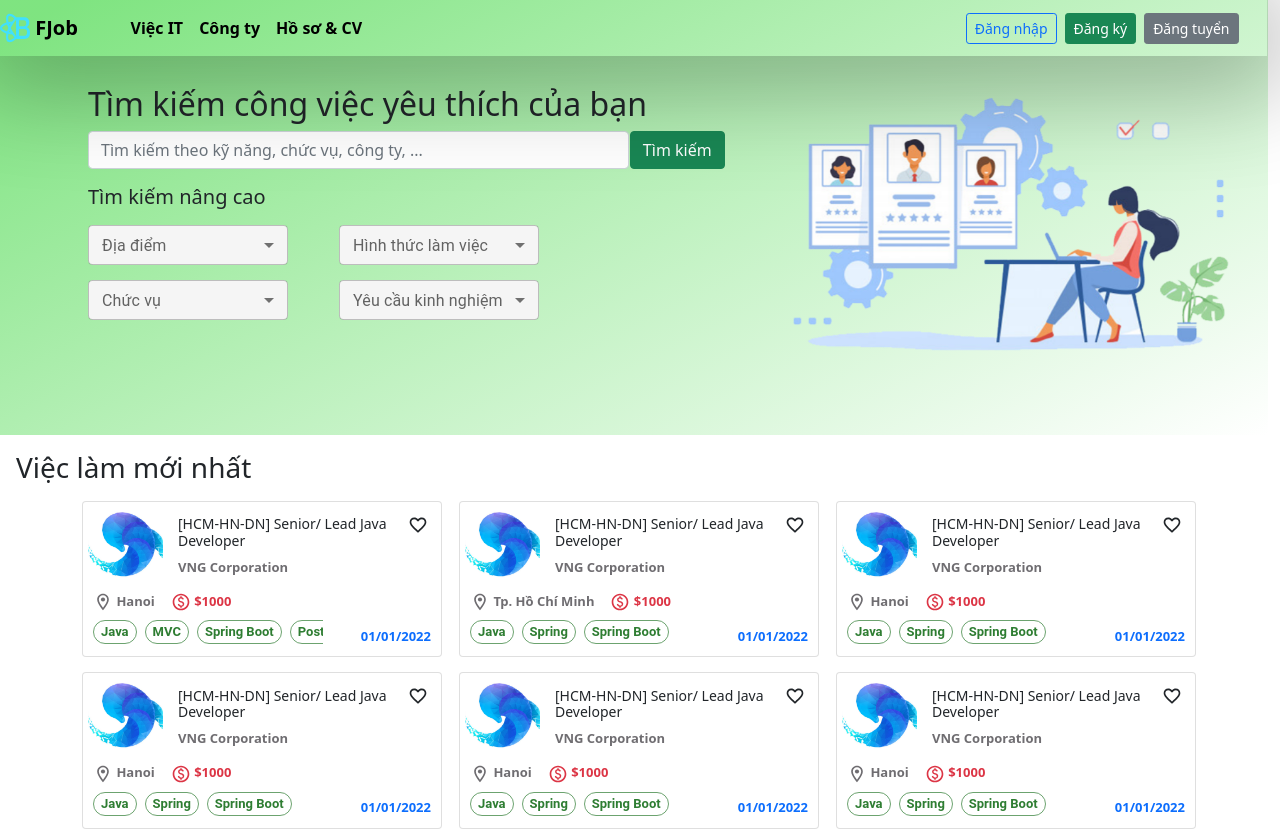
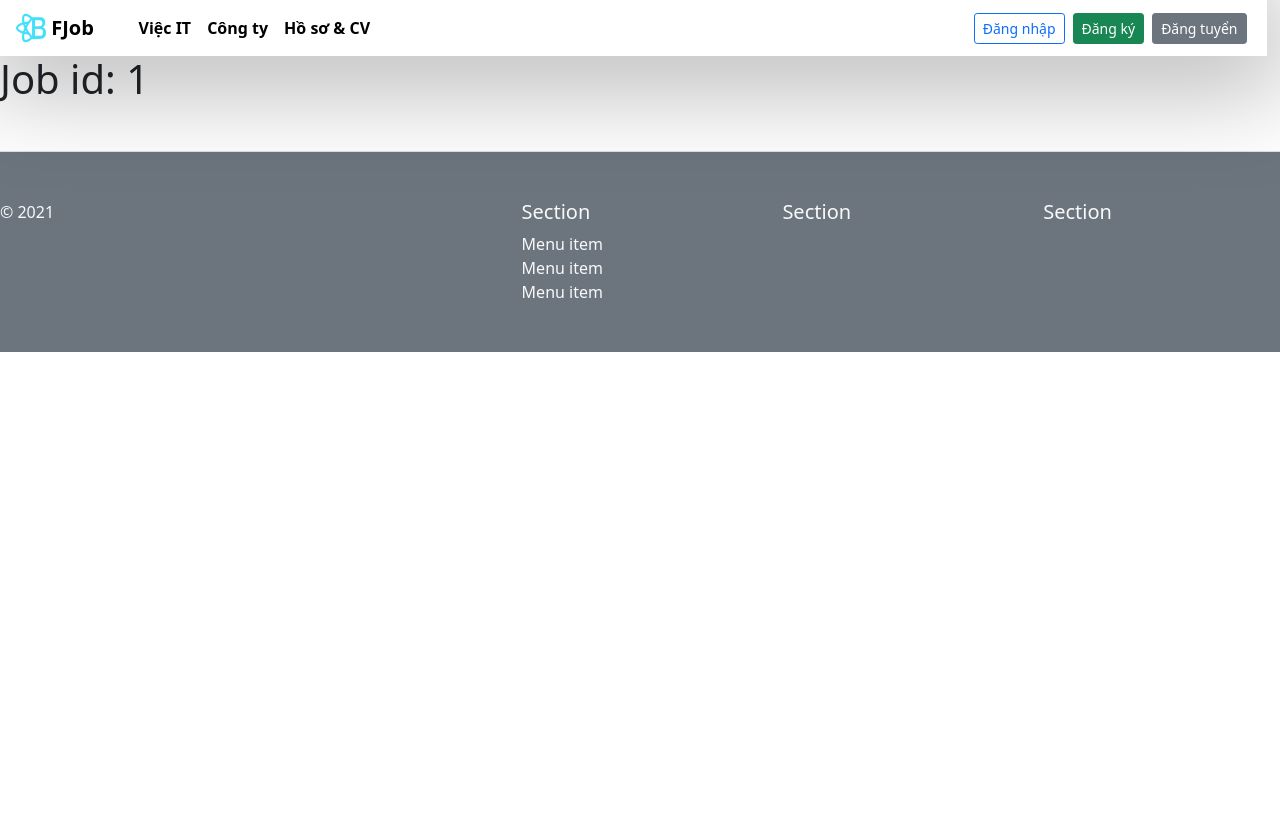
Before and after one commit to ThienNam23/employment-website, a React (Create React App) app in the folder frontend/fjob/: page /jobs/1 in a window 1280 px wide. Shown: the top 831 px of the page. After the commit the page ends 800 px from the top, so only its background shows below. Built offline with nearby package versions, Linux system fonts and the light colour scheme.

Commit message:
add router

```diff
--- a/frontend/fjob/src/App.jsx
+++ b/frontend/fjob/src/App.jsx
@@ -1,22 +1,12 @@
-import Companies from "./components/Company/Companies";
+import { Outlet } from "react-router-dom";
 import Footer from "./components/Footer/Footer";
 import Header from "./components/Header/Header";
-import Jobs from "./components/Job/Jobs";
-import SearchBox from "./components/SearchBox/SearchBox";
 
 const App = () => {
   return (
     <main>
       <Header />
-      <div>
-        <SearchBox />
-        <div>
-          <h3 className="m-3">Việc làm mới nhất</h3>
-          <Jobs />
-          <h3 className="m-3">Nhà tuyển dụng nổi bật</h3>
-          <Companies />
-        </div>
-      </div>
+      <Outlet />
       <Footer />
     </main>
   );
--- a/frontend/fjob/src/components/Header/Header.jsx
+++ b/frontend/fjob/src/components/Header/Header.jsx
@@ -1,11 +1,56 @@
+import { Bolt, BusinessCenter, Edit, FeaturedPlayList, LocationOn } from "@mui/icons-material";
+import { ListItemIcon, MenuItem, MenuList, Paper } from "@mui/material";
+import { useState } from "react";
 import { Button, Container, Nav, Navbar } from "react-bootstrap";
+import { Link } from "react-router-dom";
 import logo from "../../assets/img/logo.svg";
 import "./style.css";
 
+const cvMenuItems = [
+    {
+        id: 1,
+        title: "Tạo CV",
+        icon: <Edit fontSize="small" />,
+        link: "/your-cv/edit"
+    },
+    {
+        id: 2,
+        title: "Quản lý CV",
+        icon: <FeaturedPlayList fontSize="small" />,
+        link: "/your-cv"
+    }
+];
+
+const jobMenuItems = [
+    {
+        id: 1,
+        title: "Việc làm theo kỹ năng",
+        icon: <Bolt fontSize="small" />,
+        link: "/jobs/skills"
+    },
+    {
+        id: 2,
+        title: "Việc làm theo chức vụ",
+        icon: <BusinessCenter fontSize="small" />,
+        link: "/jobs/positions"
+    },
+    {
+        id: 3,
+        title: "Việc làm theo địa điểm",
+        icon: <LocationOn fontSize="small" />,
+        link: "/jobs/locations"
+    }
+]
+
+
 const Header = () => {
+
+    const [showJobDrdwMenu, setShowJobDrdwMenu] = useState(false);
+    const [showCvDrdwMenu, setShowCvDrdwMenu] = useState(false);
+
     return (
         <Navbar className="_header" variant="dark" fixed="top">
-            <Navbar.Brand href="#home" className="_header-link">
+            <Navbar.Brand as={Link} to="/" className="_header-brand ms-3">
                 <img
                     alt=""
                     src={logo}
@@ -17,13 +62,61 @@ const Header = () => {
             </Navbar.Brand>
             <Container>
                 <Nav className="me-auto">
-                    <Nav.Link className="_header-link" href="#home">Việc IT</Nav.Link>
-                    <Nav.Link className="_header-link" href="#features">Công ty</Nav.Link>
-                    <Nav.Link className="_header-link" href="#pricing">{`Hồ sơ & CV`}</Nav.Link>
+                    <Nav.Link className="_header-link"
+                        as={Link}
+                        to="/jobs"
+                        onMouseOver={() => setShowJobDrdwMenu(true)}
+                        onMouseLeave={() => setShowJobDrdwMenu(false)}>
+                        <span className="_header-link-title fw-bold">Việc IT</span>
+                        <Paper className={"_header-dropdown-menu" + (showJobDrdwMenu ? ' _header-dropdown-menu-show' : '')}>
+                            <MenuList>
+                                {jobMenuItems.map(item => {
+                                    const { id, title, icon, link } = item;
+                                    return (
+                                        <Link to={link} className="_header-link-title">
+                                            <MenuItem className="py-1" key={id}>
+                                                <ListItemIcon style={{ verticalAlign: "middle" }}>
+                                                    {icon}
+                                                </ListItemIcon>
+                                                <span className="_header-link-title">{title}</span>
+                                            </MenuItem>
+                                        </Link>
+                                    );
+                                })}
+                            </MenuList>
+                        </Paper>
+                    </Nav.Link>
+                    <Nav.Link className="_header-link" as={Link} to="/companies">
+                        <span className="_header-link-title fw-bold">Công ty</span>
+                    </Nav.Link>
+                    <Nav.Link className="_header-link"
+                        as={Link}
+                        to="/your-cv"
+                        onMouseOver={() => setShowCvDrdwMenu(true)}
+                        onMouseLeave={() => setShowCvDrdwMenu(false)}>
+                        <span className="_header-link-title fw-bold">{`Hồ sơ & CV`}</span>
+                        <Paper className={"_header-dropdown-menu" + (showCvDrdwMenu ? ' _header-dropdown-menu-show' : '')}>
+                            <MenuList>
+                                {cvMenuItems.map(item => {
+                                    const { id, title, icon, link } = item;
+                                    return (
+                                        <Link to={link} className="_header-link-title">
+                                            <MenuItem className="py-1" key={id}>
+                                                <ListItemIcon style={{ verticalAlign: "middle" }}>
+                                                    {icon}
+                                                </ListItemIcon>
+                                                <span className="_header-link-title">{title}</span>
+                                            </MenuItem>
+                                        </Link>
+                                    );
+                                })}
+                            </MenuList>
+                        </Paper>
+                    </Nav.Link>
                 </Nav>
                 <Button size="sm" className="me-2" variant="outline-primary">Đăng nhập</Button>
                 <Button size="sm" className="me-2" variant="success">Đăng ký</Button>
-                <Button size="sm" variant="secondary">Đăng tuyển</Button>
+                <Button size="sm" variant="secondary" title="Dành cho nhà tuyển dụng">Đăng tuyển</Button>
             </Container>
         </Navbar>
     );
--- a/frontend/fjob/src/components/Header/style.css
+++ b/frontend/fjob/src/components/Header/style.css
@@ -1,13 +1,44 @@
 ._header-link {
-    color: rgb(0, 0, 0) !important;
+    transition: all 0.3s ease-in-out;
+    position: relative;
+}
+
+._header-link:hover {
+    background-color: rgba(128, 128, 128, 0.692);
+    border-radius: 10px;
+}
+
+._header {
+    box-shadow: 0 10px 100px 20px rgba(0, 0, 0, 0.3);
+    max-width: 99vw;
+}
+
+._header-brand {
+    color: black !important;
     font-weight: bold;
 }
 
-._header-link:hover {
-    color: rgb(64, 255, 64) !important;
+._header-link-title {
+    color: black !important;
+    text-decoration: none !important;
 }
 
-._header {
-    box-shadow: 0 10px 100px 20px rgba(0,0,0,0.3);
-    max-width: 99vw;
+._header-dropdown-menu {
+    display: none;
+    position: absolute;
 }
+
+._header-dropdown-menu-show {
+    display: block;
+    top: 40px;
+    animation: float-up 0.2s ease-in-out;
+}
+
+@keyframes float-up {
+    0% {
+        transform: translateY(10px);
+    }
+    100% {
+        transform: translateY(0px);
+    }
+}
--- a/frontend/fjob/src/components/Job/Jobs.jsx
+++ b/frontend/fjob/src/components/Job/Jobs.jsx
@@ -3,6 +3,7 @@ import { Card } from "react-bootstrap";
 import { JOBS } from "./data";
 import { LocationOnOutlined, PaidOutlined, FavoriteBorderOutlined } from "@mui/icons-material";
 import "./style.css";
+import { Link } from "react-router-dom";
 
 const Jobs = () => {
 
@@ -15,7 +16,7 @@ const Jobs = () => {
                         <div className="d-flex">
                             <Card.Img className="_job-card-img" variant="top" src={companyLogo} />
                             <div className="my-auto">
-                                <Card.Title className="_job-card-title">{name}</Card.Title>
+                                <Card.Title as={Link} to={`/jobs/${id}`} className="_job-card-title">{name}</Card.Title>
                                 <Card.Text>{companyName}</Card.Text>
                             </div>
                             <FavoriteBorderOutlined fontSize="small" className="mt-2 me-2" onClick={() => console.log()} />
--- a/frontend/fjob/src/components/Job/style.css
+++ b/frontend/fjob/src/components/Job/style.css
@@ -15,6 +15,9 @@
 
 ._job-card-title {
     font-size: 14px;
+    font-weight: bold;
+    text-decoration: none;
+    color: #000;
 }
 
 ._job-card-body {
--- a/frontend/fjob/src/index.js
+++ b/frontend/fjob/src/index.js
@@ -3,10 +3,25 @@ import ReactDOM from 'react-dom';
 import './index.css';
 import 'bootstrap/dist/css/bootstrap.min.css';
 import App from './App';
+import { BrowserRouter as Router, Routes, Route } from 'react-router-dom';
+import Home from './pages/Home/Home';
+import Jobs from './pages/Jobs/Jobs';
+import Companies from './pages/Companies/Companies';
+import Job from './pages/Jobs/Job';
 
 ReactDOM.render(
   <React.StrictMode>
-    <App />
+    <Router>
+      <Routes>
+        <Route path="/" element={<App />}>
+          <Route index element={<Home />} />
+          <Route path='jobs' element={<Jobs />}>
+            <Route path=':jobId' element={<Job />} />
+          </Route>
+          <Route path='companies' element={<Companies />} />
+        </Route>
+      </Routes>
+    </Router>
   </React.StrictMode>,
   document.getElementById('root')
 );
--- /dev/null
+++ b/frontend/fjob/src/pages/Companies/Companies.jsx
@@ -0,0 +1,8 @@
+
+const Companies = () => {
+    return (
+        <h2 style={{ marginTop: "55px" }}>Companies</h2>
+    );
+}
+
+export default Companies;
--- /dev/null
+++ b/frontend/fjob/src/pages/Home/Home.jsx
@@ -0,0 +1,19 @@
+import SearchBox from "../../components/SearchBox/SearchBox";
+import Jobs from "../../components/Job/Jobs";
+import Companies from "../../components/Company/Companies";
+
+const Home = () => {
+    return (
+        <>
+            <SearchBox />
+            <div>
+                <h3 className="m-3">Việc làm mới nhất</h3>
+                <Jobs />
+                <h3 className="m-3">Nhà tuyển dụng nổi bật</h3>
+                <Companies />
+            </div>
+        </>
+    );
+}
+
+export default Home;
--- /dev/null
+++ b/frontend/fjob/src/pages/Jobs/Job.jsx
@@ -0,0 +1,11 @@
+import { useParams } from "react-router-dom";
+
+const Job = () => {
+    const params = useParams();
+    const { jobId } = params;
+    return (
+        <h1>{'Job id: ' + jobId}</h1>
+    );
+}
+
+export default Job;
--- /dev/null
+++ b/frontend/fjob/src/pages/Jobs/Jobs.jsx
@@ -0,0 +1,12 @@
+import { Outlet } from "react-router-dom";
+
+const Jobs = () => {
+
+    return (
+        <div style={{ marginTop: "55px" }}>
+            <Outlet />
+        </div>
+    );
+}
+
+export default Jobs;
```
Also changed, not shown: frontend/fjob/src/components/Footer/Footer.jsx (indentation only).
